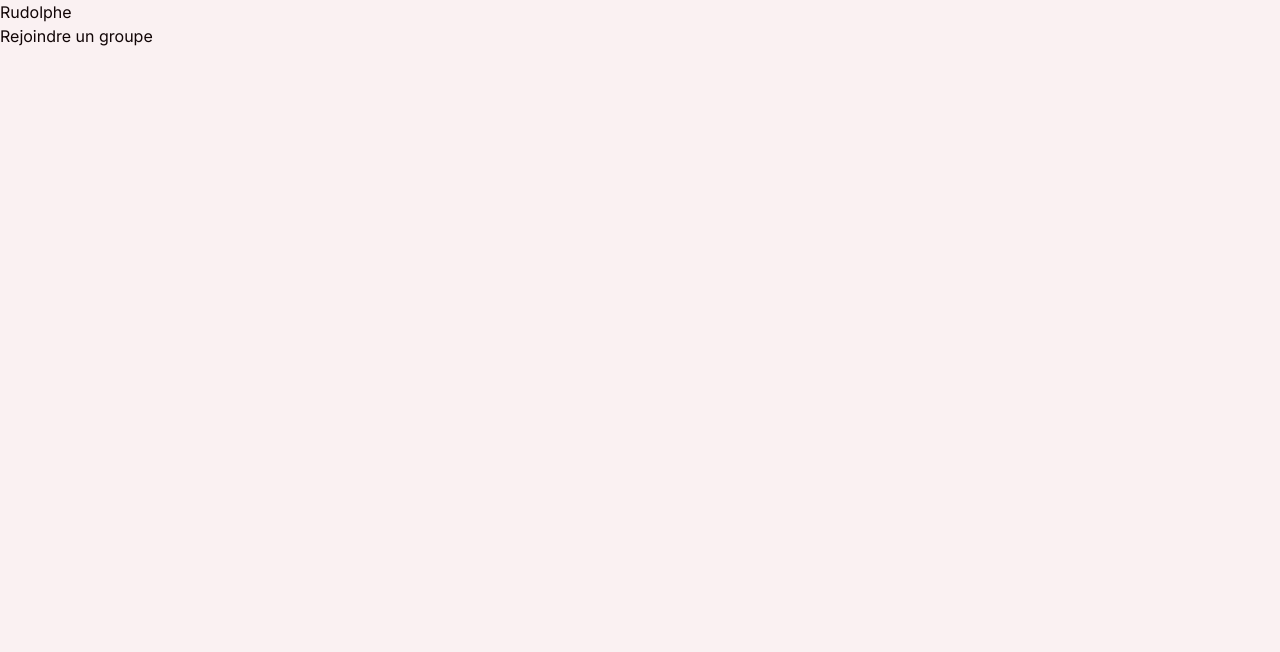
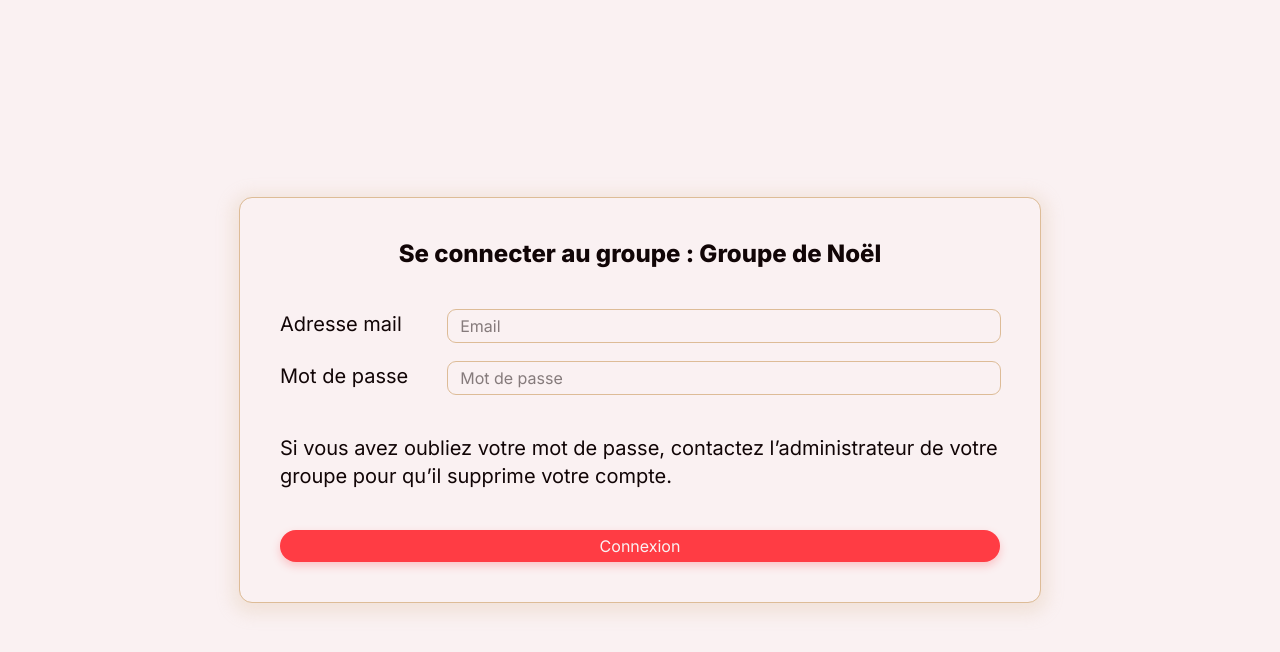
Before and after one commit to onxzy/super-santa, a Next.js app in the folder client/: page /join-group in a window 1280 px wide. Shown: the top 652 px of the page. Built offline with nearby package versions, Linux system fonts and the light colour scheme.

Commit message:
ui finished

```diff
--- a/client/src/app/join-group/page.tsx
+++ b/client/src/app/join-group/page.tsx
@@ -1,9 +1,23 @@
+'use client'
+import Register from "@/components/Register";
+import Join from "@/components/Join";
+import Login from "@/components/Login";
+import { useState } from "react";
+
 
 export default function JoinGroup() {
+  const [email, setEmail] = useState("");
+  const [pseudo, setPseudo] = useState("");
+  const [password, setPassword] = useState("");
+  const [passwordConfirm, setPasswordConfirm] = useState("");
+  const [groupName, setGroupName] = useState("Groupe de Noël");
     return (
-      <div>
-        <h1>Rudolphe</h1>
-        <p>Rejoindre un groupe</p>
+      <div className='flex h-screen justify-center items-center'>
+        <Login
+          email={email}
+          password={password}
+          groupName={groupName}
+        />
       </div>
     );
   }
--- a/client/src/app/new-group-2/page.tsx
+++ /dev/null
@@ -1,42 +0,0 @@
-'use client'
-import { useRouter } from 'next/navigation'
-import Input from '@/components/Input';
-import { ReactNode, useState } from 'react';
-import PrimaryButton from '@/components/PrimaryButton';
-import Display from '@/components/Display';
-
-export default function NewGroup() {
-  const router = useRouter();
-  const [groupName, setGroupName] = useState('');
-  const [password, setPassword] = useState('');
-  const [passwordConfirm, setPasswordConfirm] = useState('');
-  const [step1, setStep1] = useState(true);
-  const [step2, setStep2] = useState(false);
-
-
-  return (<div>
-    <Display
-        title='Créer un nouveau groupe'
-        ifSecondaryButton
-        >
-
-
-        <Input
-            type="text"
-            placeholder="Nom du groupe"
-            value={groupName}
-            onChange={(e) => { setGroupName(e.target.value); }}
-          />
-
-        <Input
-            type="text"
-            placeholder="Nom du groupe"
-            value={groupName}
-            onChange={(e) => { setGroupName(e.target.value); }}
-          />
-
-    </Display>
-    </div>
-
-  );
-}
--- a/client/src/app/new-group/pageV2.tsx
+++ /dev/null
@@ -1,35 +0,0 @@
-'use client'
-import { useRouter } from 'next/navigation'
-import Input from '@/components/Input';
-import { ReactNode, useState } from 'react';
-import PrimaryButton from '@/components/PrimaryButton';
-import Display from '@/components/Display';
-
-export default function NewGroup() {
-  const router = useRouter();
-  const [groupName, setGroupName] = useState('');
-  const [password, setPassword] = useState('');
-  const [passwordConfirm, setPasswordConfirm] = useState('');
-  const [step1, setStep1] = useState(true);
-  const [step2, setStep2] = useState(false);
-
-
-  return (<div>
-    <Display
-        title='hello'
-        ifSecondaryButton
-        >
-
-
-        <Input
-            type="text"
-            placeholder="Nom du groupe"
-            value={groupName}
-            onChange={(e) => { setGroupName(e.target.value); }}
-          />
-
-    </Display>
-    </div>
-
-  );
-}
--- /dev/null
+++ b/client/src/components/Box.tsx
@@ -0,0 +1,22 @@
+import { ReactNode } from "react";
+
+
+//export default function Box(title : string, ifSecondaryButton? : boolean){
+  export interface BoxProps {
+    title : string;
+    className?:string
+    children? : ReactNode
+  }
+
+const Box : React.FC<BoxProps> = ({ title, className, children}) => {
+
+    return(
+      <div className={`flex flex-col gap-y-10 p-10 outline-1 outline-beige-500 rounded-xl shadow-sm-beige ${className}`}>
+          <p className='text-2xl text-center font-extrabold'>{title}</p>
+
+          {children}
+
+      </div>)
+}
+
+export default Box;
--- a/client/src/components/Display.tsx
+++ /dev/null
@@ -1,35 +0,0 @@
-import { Input } from "postcss";
-import PrimaryButton from "./PrimaryButton";
-import { ReactNode, useState } from "react";
-import SecondaryButton from "./SecondaryButton";
-
-//export default function Display(title : string, ifSecondaryButton? : boolean){
-  export interface DisplayProps {
-    title : string;
-    ifSecondaryButton : boolean;
-    children : ReactNode
-  }
-
-const Display : React.FC<DisplayProps> = ({ title, ifSecondaryButton, children}) => {
-
-    return(
-        <div id='NEW_GROUP_STEP_1' className='flex flex-col gap-y-10 p-10 w-200 outline-1 outline-beige-500 rounded-xl shadow-sm-beige'>
-        <p className='text-2xl text-center font-extrabold'>{title}</p>
-
-        {children}
-
-        {ifSecondaryButton &&
-        <SecondaryButton
-          text="Connexion"
-          onClick={() => {}} //METTRE LA FONCTION POUR SE CONNECTER
-        />}
-
-        <PrimaryButton
-          text="Suivant"
-          onClick={() => {}}
-        />
-
-      </div>)
-}
-
-export default Display;
--- /dev/null
+++ b/client/src/components/Join.tsx
@@ -0,0 +1,46 @@
+import Box from "./Box";
+import PrimaryButton from "./PrimaryButton";
+import Input from "./Input";
+import SecondaryButton from "./SecondaryButton";
+
+
+  export interface JoinProps {
+
+    password: string;
+    groupName: string;
+    className?: string;
+
+  }
+
+const Join : React.FC<JoinProps> = ({password,groupName,className}) => {
+
+    return(
+        <Box title={`Rejoindre le groupe : ${groupName}`} className={`w-125 ${className}`}>
+
+            <div id="FORM" className="flex flex-col gap-y-3 ">
+                <p className="text-xl text-left">Mot de passe du groupe</p>
+                <Input
+                    type="password"
+                    placeholder="Mot de passe"
+                    value={password}
+                    onChange={(e) => { password = e.target.value; }}
+                />
+            </div>
+
+            <div id="BUTTONS" className="flex flex-col gap-y-5">
+                <SecondaryButton
+                    text="Connexion"
+                    onClick={() => {}}
+                />
+
+                <PrimaryButton
+                    text="S'inscrire"
+                    onClick={() => {}}
+                />
+            </div>
+
+        </Box>
+      )
+}
+
+export default Join;
--- /dev/null
+++ b/client/src/components/Login.tsx
@@ -0,0 +1,48 @@
+import Box from "./Box";
+import PrimaryButton from "./PrimaryButton";
+import Input from "./Input";
+
+
+  export interface LoginProps {
+
+    email: string;
+    password: string;
+    groupName: string;
+    className?: string;
+
+  }
+
+const Register : React.FC<LoginProps> = ({email,password,groupName,className}) => {
+
+    return(
+        <Box title={`Se connecter au groupe : ${groupName}`} className={`w-200 ${className}`}>
+            <div id="FORM" className="grid grid-cols-[auto_1fr] gap-x-10 gap-y-5">
+                <p className="text-xl text-left">Adresse mail</p>
+                <Input
+                    type="email"
+                    placeholder="Email"
+                    value={email}
+                    onChange={(e) => { email = e.target.value; }}
+                />
+
+                <p className="text-xl text-left">Mot de passe</p>
+                <Input
+                    type="password"
+                    placeholder="Mot de passe"
+                    value={password}
+                    onChange={(e) => { password = e.target.value; }}
+                />
+
+
+            </div>
+
+            <p className="text-xl text-left">Si vous avez oubliez votre mot de passe, contactez l’administrateur de votre groupe pour qu’il supprime votre compte.</p>
+            <PrimaryButton
+                text="Connexion"
+                onClick={() => {}}
+            />
+        </Box>
+      )
+}
+
+export default Register;
--- /dev/null
+++ b/client/src/components/Register.tsx
@@ -0,0 +1,65 @@
+import Box from "./Box";
+import PrimaryButton from "./PrimaryButton";
+import Input from "./Input";
+
+
+  export interface RegisterProps {
+
+    email: string;
+    pseudo: string;
+    password: string;
+    passwordConfirm: string;
+    groupName: string;
+    className?: string;
+
+  }
+
+const Register : React.FC<RegisterProps> = ({email,pseudo,password,passwordConfirm,groupName,className}) => {
+
+    return(
+        <Box title={`Rejoindre le groupe : ${groupName}`} className={`w-200 ${className}`}>
+            <div id="FORM" className="grid grid-cols-[auto_1fr] gap-x-10 gap-y-5">
+                <p className="text-xl text-left">Adresse mail</p>
+                <Input
+                    type="email"
+                    placeholder="Email"
+                    value={email}
+                    onChange={(e) => { email = e.target.value; }}
+                />
+
+                <p className="text-xl text-left">Pseudo</p>
+                <Input
+                    type="text"
+                    placeholder="Pseudo"
+                    value={pseudo}
+                    onChange={(e) => { pseudo = e.target.value; }}
+                />
+
+                <p className="text-xl text-left">Mot de passe</p>
+                <Input
+                    type="password"
+                    placeholder="Mot de passe"
+                    value={password}
+                    onChange={(e) => { password = e.target.value; }}
+                />
+
+                <p className="text-xl text-left">Vérification</p>
+                <Input
+                    type="password"
+                    placeholder="Vérification"
+                    value={passwordConfirm}
+                    onChange={(e) => { passwordConfirm = e.target.value; }}
+                />
+            </div>
+
+            <p className="text-xl text-left">Ce mot de passe, vous sera demandé pour vous connecter au groupe. Si vous l’oubliez vous ne pourrez plus vous connecter et vous devrez recréer un compte.</p>
+
+            <PrimaryButton
+                text="Rejoindre"
+                onClick={() => {}}
+            />
+        </Box>
+      )
+}
+
+export default Register;
--- a/client/src/components/UserBar.tsx
+++ b/client/src/components/UserBar.tsx
@@ -28,8 +28,8 @@ const UserCard : React.FC<User> = ({
             <p className='text-xl font-bold'>depuis le :</p>
             <p className='text-xl'>{created_at.toLocaleDateString()}</p>
         </div>
-        <button className='rounded-full text-red-500 outline-1 p-1 outline-red-500 cursor-pointer shadow-sm-red hover:bg-red-500 hover:text-white transition-all duration-300 ease-in-out'>
-          <TbTrash size={42} />
+        <button className='rounded-full text-red-500 outline-1 p-2 outline-red-500 cursor-pointer shadow-sm-red hover:bg-red-500 hover:text-white transition-all duration-300 ease-in-out'>
+          <TbTrash size={30} />
         </button>
       </div>
     );
```
Also changed, not shown: client/src/app/new-group/page.tsx (+5 -6 lines).
